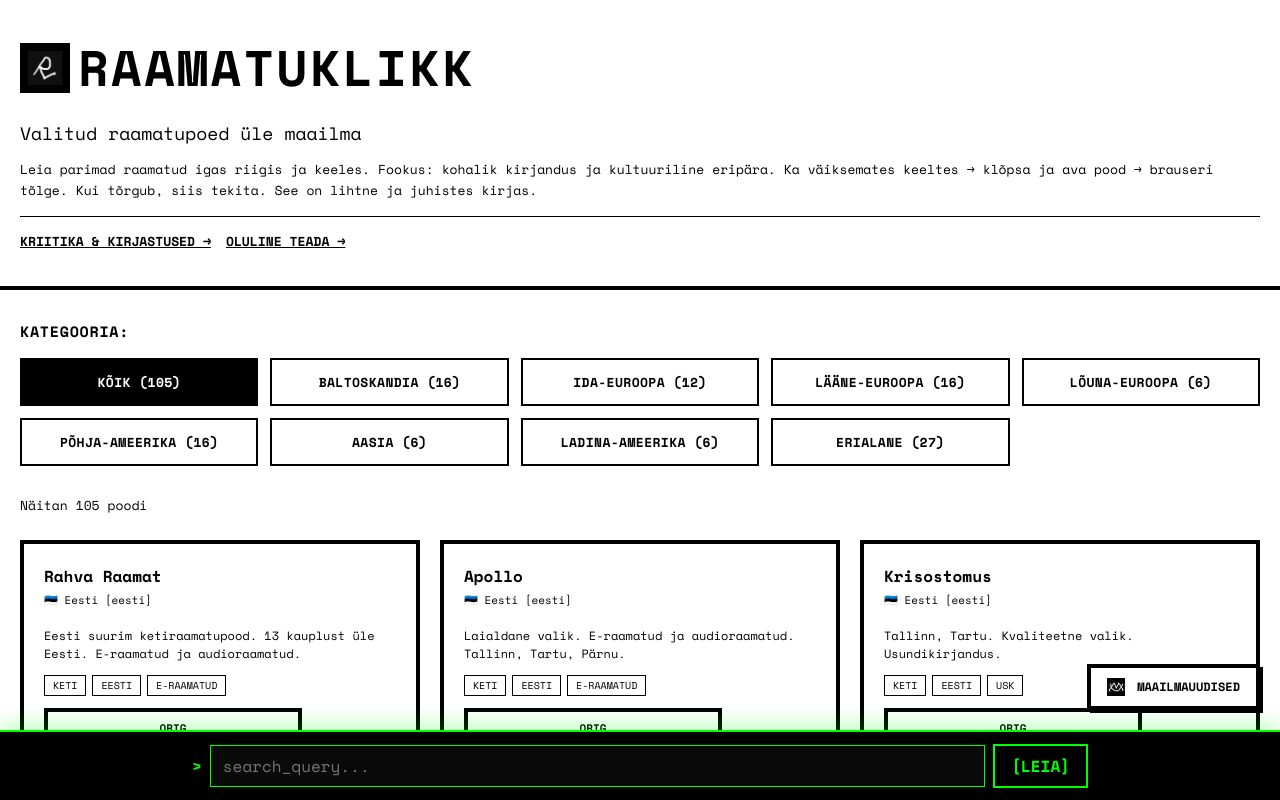
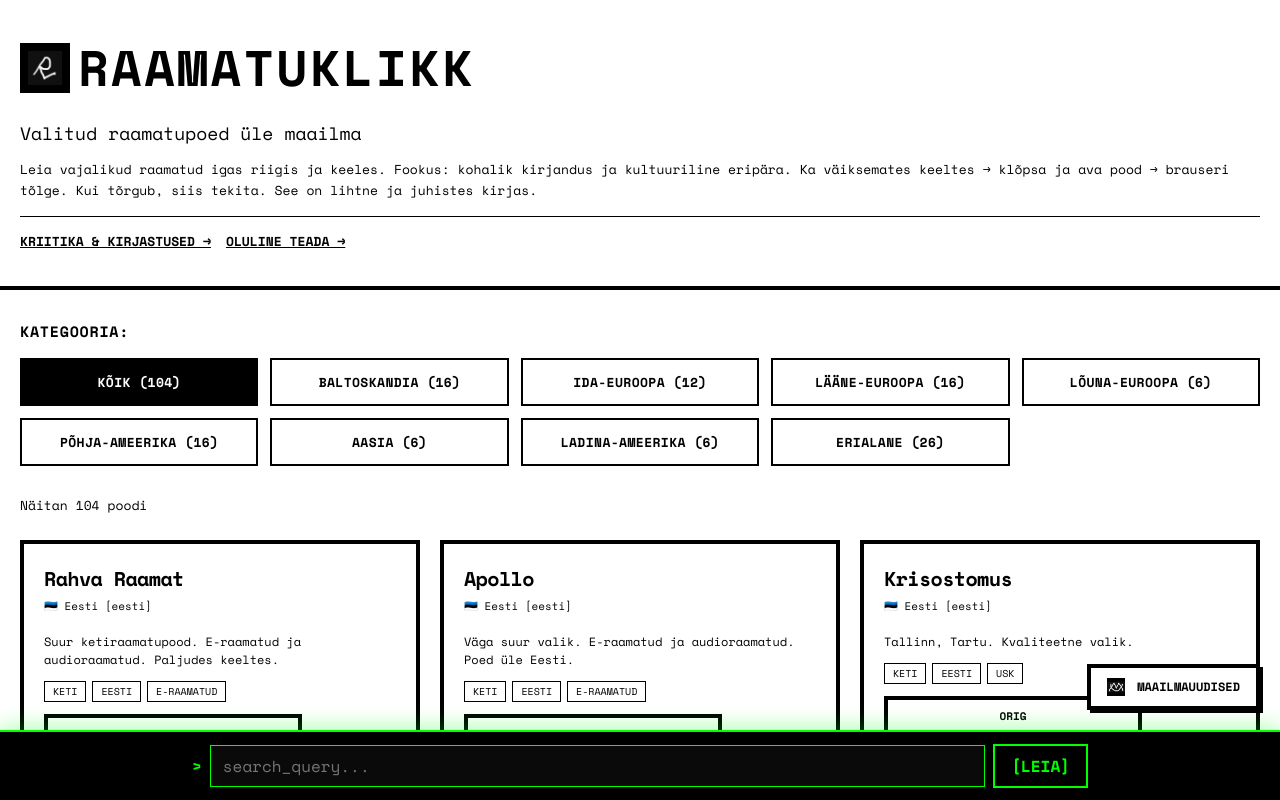
Before and after one commit to saarepera-toimetamised/raamatuklikk, a Next.js app: page / in a window 1280 px wide. Shown: the top 800 px of the page. Built offline with nearby package versions, Linux system fonts and the light colour scheme.

Commit message:
Update all that needs to modify

```diff
--- a/app/page.tsx
+++ b/app/page.tsx
@@ -59,7 +59,7 @@
           </div>
 
           <div style={{ fontSize: 'clamp(12px, 3vw, 13px)', lineHeight: 1.6, paddingBottom: '15px' }}>
-            Leia parimad raamatud igas riigis ja keeles.
+            Leia vajalikud raamatud igas riigis ja keeles.
             Fookus: kohalik kirjandus ja kultuuriline eripära. Ka väiksemates keeltes
              → klõpsa ja ava pood → brauseri tõlge. Kui tõrgub, siis tekita. See on lihtne ja juhistes kirjas.
           </div>
--- a/components/BookstoreCard.tsx
+++ b/components/BookstoreCard.tsx
@@ -38,7 +38,7 @@
         marginBottom: '10px'
       }}>
         <div>
-          <div style={{ fontSize: '16px', fontWeight: 700, marginBottom: '4px' }}>
+          <div style={{ fontSize: '20px', fontWeight: 700, marginBottom: '4px', letterSpacing: '-0.03em' }}>
             {store.name}
           </div>
           <div style={{ fontSize: '11px', marginBottom: '8px' }}>
--- a/components/InfoSourceCard.tsx
+++ b/components/InfoSourceCard.tsx
@@ -38,7 +38,7 @@
         marginBottom: '10px'
       }}>
         <div>
-          <div style={{ fontSize: '16px', fontWeight: 700, marginBottom: '4px' }}>
+          <div style={{ fontSize: '20px', fontWeight: 700, marginBottom: '4px', letterSpacing: '-0.02em' }}>
             {source.name}
           </div>
           <div style={{ fontSize: '11px', marginBottom: '8px' }}>
--- a/data/bookstores.json
+++ b/data/bookstores.json
@@ -10,7 +10,7 @@
     "language": "eesti",
     "languageCode": "et",
     "needsTranslation": false,
-    "description": "Eesti suurim ketiraamatupood. 13 kauplust üle Eesti. E-raamatud ja audioraamatud.",
+    "description": "Suur ketiraamatupood. E-raamatud ja audioraamatud. Paljudes keeltes.",
     "category": "small-languages",
     "tags": ["KETI", "Eesti", "E-raamatud"],
     "founded": 1998,
@@ -26,7 +26,7 @@
     "language": "eesti",
     "languageCode": "et",
     "needsTranslation": false,
-    "description": "Laialdane valik. E-raamatud ja audioraamatud. Tallinn, Tartu, Pärnu.",
+    "description": "Väga suur valik. E-raamatud ja audioraamatud. Poed üle Eesti.",
     "category": "small-languages",
     "tags": ["KETI", "Eesti", "E-raamatud"],
     "type": "chain"
@@ -41,7 +41,7 @@
     "language": "eesti",
     "languageCode": "et",
     "needsTranslation": false,
-    "description": "Tallinn, Tartu. Kvaliteetne valik. Usundikirjandus.",
+    "description": "Tallinn, Tartu. Kvaliteetne valik.",
     "category": "small-languages",
     "tags": ["KETI", "Eesti", "Usk"],
     "type": "chain"
@@ -136,7 +136,7 @@
     "language": "english",
     "languageCode": "en",
     "needsTranslation": true,
-    "description": "Helsinki indie. Inglise + soome raamatud.",
+    "description": "Helsinki indie.",
     "category": "small-languages",
     "tags": ["INDIE", "Soome", "Inglise"],
     "type": "independent"
@@ -1296,21 +1296,7 @@
     "tags": ["AJAKIRJAD", "Saksamaa", "Zines"],
     "type": "specialized"
   },
-  {
-    "id": "printed-matter",
-    "name": "Printed Matter",
-    "url": "https://www.printedmatter.org",
-    "country": "USA",
-    "countryCode": "US",
-    "countryFlag": "🇺🇸",
-    "language": "english",
-    "languageCode": "en",
-    "needsTranslation": true,
-    "description": "NYC. Artists' books. Non-profit.",
-    "category": "specialty",
-    "tags": ["KUNST", "USA", "Artists Books"],
-    "type": "nonprofit"
-  },
+
   {
     "id": "tate-shop",
     "name": "Tate Shop",
```
